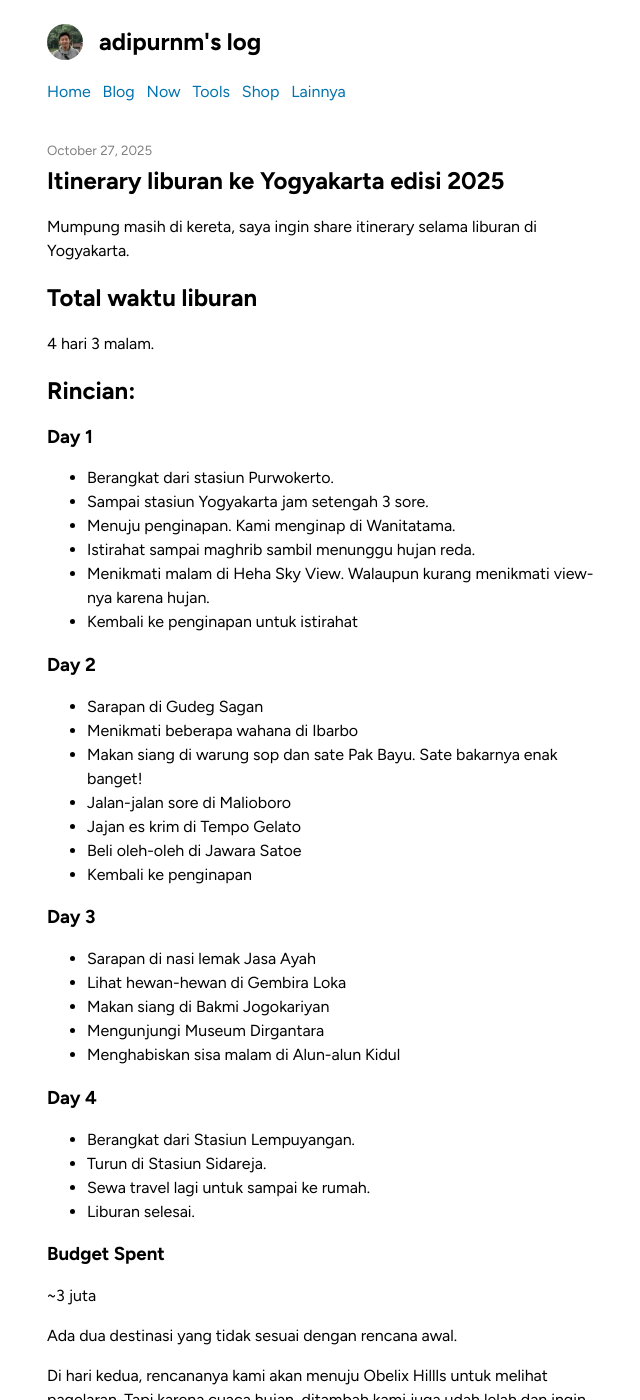
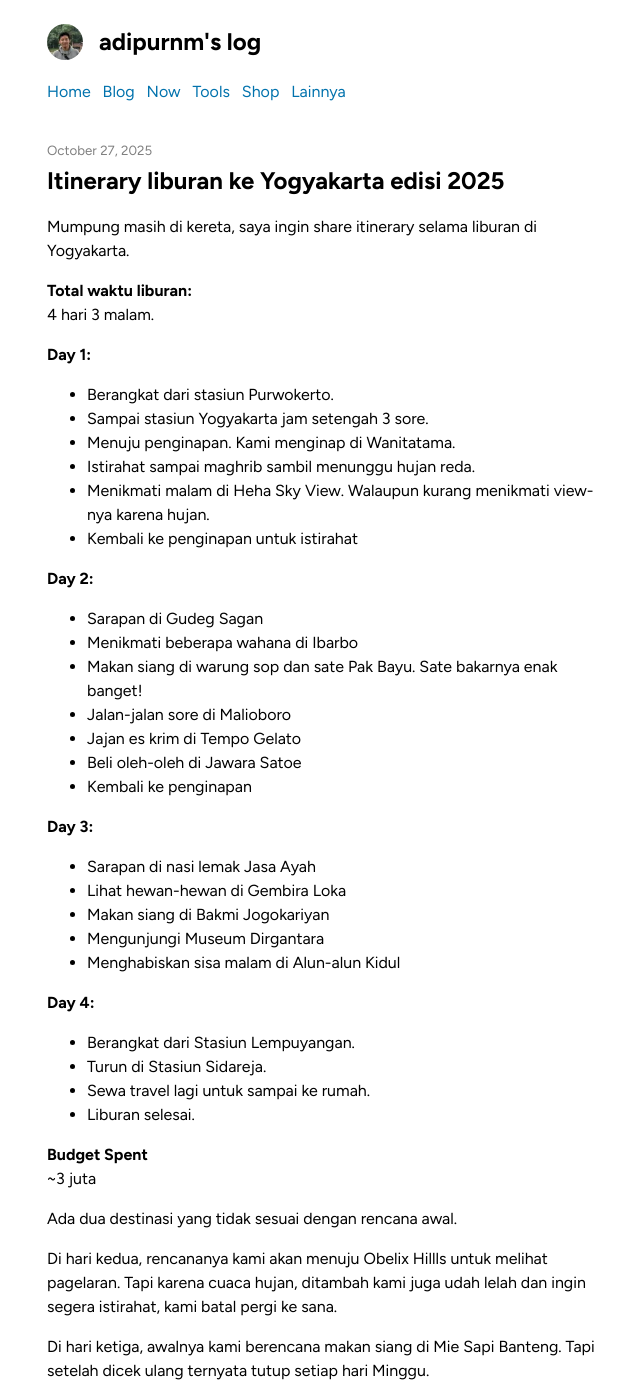
Before and after one commit to adiprnm/weblog, a Jekyll site: the page built from _posts/2025-10-27-itinerary-liburan-ke-yogyakarta-2025.md, in a window 1280 px wide and 1400 px high. Shown: the whole window, without its empty margins (309-949 px from the left). Built offline with Jekyll 4.4.1, drawn with Linux system fonts in a browser that asks for light colours.

Commit message:
Update itinerary liburan ke yogyakarta 2025

```diff
--- a/_posts/2025-10-27-itinerary-liburan-ke-yogyakarta-2025.md
+++ b/_posts/2025-10-27-itinerary-liburan-ke-yogyakarta-2025.md
@@ -1,17 +1,15 @@
 ---
 layout: default
 title: Itinerary liburan ke Yogyakarta edisi 2025
-tags: Liburan
+tags: Liburan Itinerary
 ---
 
 Mumpung masih di kereta, saya ingin share itinerary selama liburan di Yogyakarta.
 
-## Total waktu liburan
+**Total waktu liburan:**<br>
 4 hari 3 malam.
 
-## Rincian:
-
-### Day 1
+**Day 1:**
 - Berangkat dari stasiun Purwokerto.
 - Sampai stasiun Yogyakarta jam setengah 3 sore.
 - Menuju penginapan. Kami menginap di Wanitatama.
@@ -19,7 +17,7 @@ Mumpung masih di kereta, saya ingin share itinerary selama liburan di Yogyakarta
 - Menikmati malam di Heha Sky View. Walaupun kurang menikmati view-nya karena hujan.
 - Kembali ke penginapan untuk istirahat
 
-### Day 2
+**Day 2:**
 - Sarapan di Gudeg Sagan
 - Menikmati beberapa wahana di Ibarbo
 - Makan siang di warung sop dan sate Pak Bayu. Sate bakarnya enak banget!
@@ -28,20 +26,20 @@ Mumpung masih di kereta, saya ingin share itinerary selama liburan di Yogyakarta
 - Beli oleh-oleh di Jawara Satoe
 - Kembali ke penginapan
 
-### Day 3
+**Day 3:**
 - Sarapan di nasi lemak Jasa Ayah
 - Lihat hewan-hewan di Gembira Loka
 - Makan siang di Bakmi Jogokariyan
 - Mengunjungi Museum Dirgantara
 - Menghabiskan sisa malam di Alun-alun Kidul
 
-### Day 4
+**Day 4:**
 - Berangkat dari Stasiun Lempuyangan.
 - Turun di Stasiun Sidareja.
 - Sewa travel lagi untuk sampai ke rumah.
 - Liburan selesai.
 
-### Budget Spent
+**Budget Spent**<br>
 ~3 juta
 
 Ada dua destinasi yang tidak sesuai dengan rencana awal.
```
